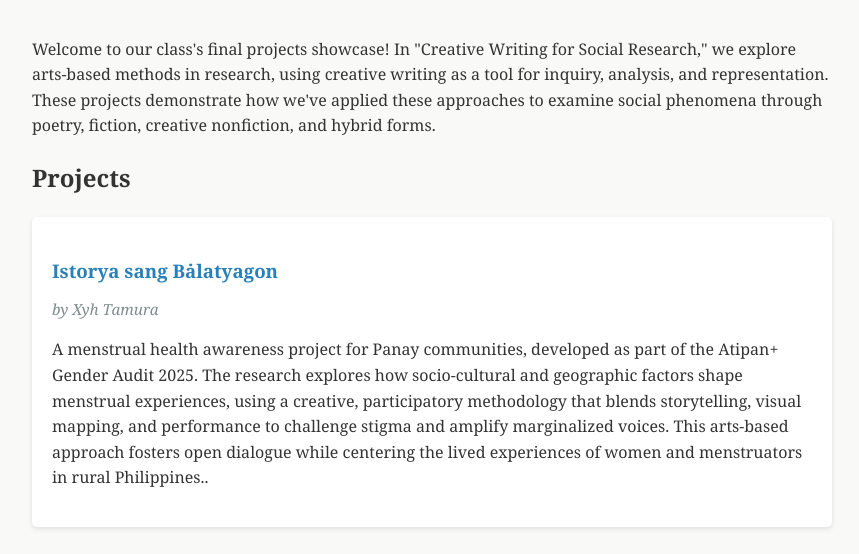
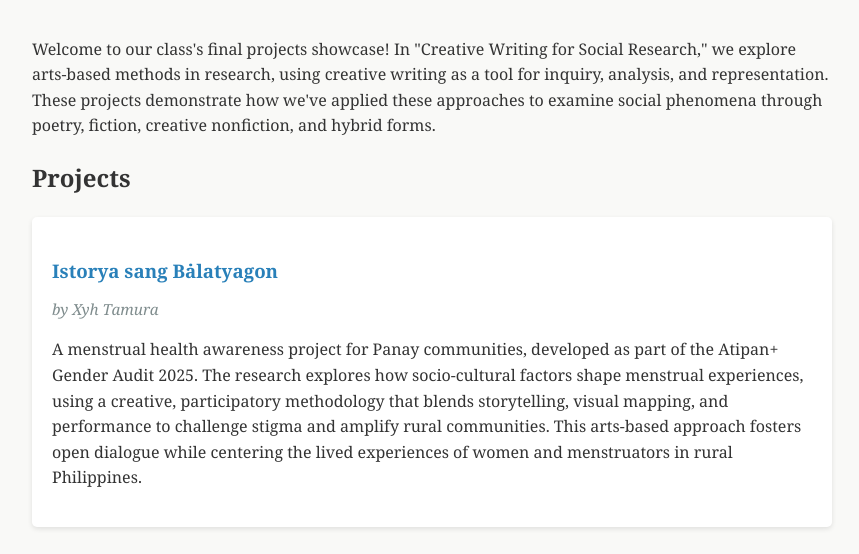
Before and after one commit to ppk80/cw298sw, a plain HTML site: page index.html in a window 1280 px wide. Shown: the part 180-734 px from the top of the page, without its empty margins (208-1067 px from the left). Drawn offline with Linux system fonts and the light colour scheme.

Commit message:
description update

```diff
--- a/index.html
+++ b/index.html
@@ -70,7 +70,7 @@
             <div class="project">
                 <h3><a href="https://xyhtamura.github.io/istorya-sang-balatyagon">Istorya sang Bȧlatyagon</a></h3>
                 <p class="project-author">by Xyh Tamura</p>
-                <p>A menstrual health awareness project for Panay communities, developed as part of the Atipan+ Gender Audit 2025. The research explores how socio-cultural and geographic factors shape menstrual experiences, using a creative, participatory methodology that blends storytelling, visual mapping, and performance to challenge stigma and amplify marginalized voices. This arts-based approach fosters open dialogue while centering the lived experiences of women and menstruators in rural Philippines..</p>
+                <p>A menstrual health awareness project for Panay communities, developed as part of the Atipan+ Gender Audit 2025. The research explores how socio-cultural factors shape menstrual experiences, using a creative, participatory methodology that blends storytelling, visual mapping, and performance to challenge stigma and amplify rural communities. This arts-based approach fosters open dialogue while centering the lived experiences of women and menstruators in rural Philippines.</p>
             </div>
 
             <div class="project">
```
